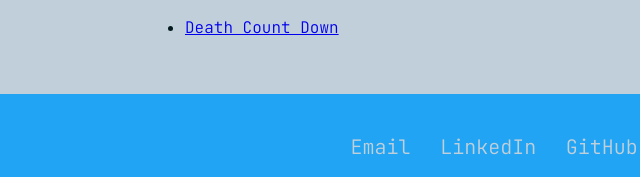
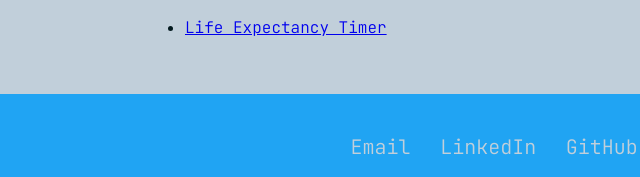
Before and after one commit to DerekRoy/WebDevProjects, a plain HTML site: page index.html in a window 1280 px wide. Shown: the part 1417-1594 px from the top of the page, 79-719 px from the left. Drawn offline with Linux system fonts and the light colour scheme.

Commit message:
Update index.html
Wording scared people

```diff
--- a/index.html
+++ b/index.html
@@ -49,7 +49,7 @@
         <h2>Projects</h2>
         <p>Below are some small projects I've been working on to improve my skills and get real world practice.</p>
         <ul>
-          <li><a href="./DeathForm.html">Death Count Down</a></li>
+          <li><a href="./DeathForm.html">Life Expectancy Timer</a></li>
         </ul>
       </div>
     <div class="bottom-container">
```
